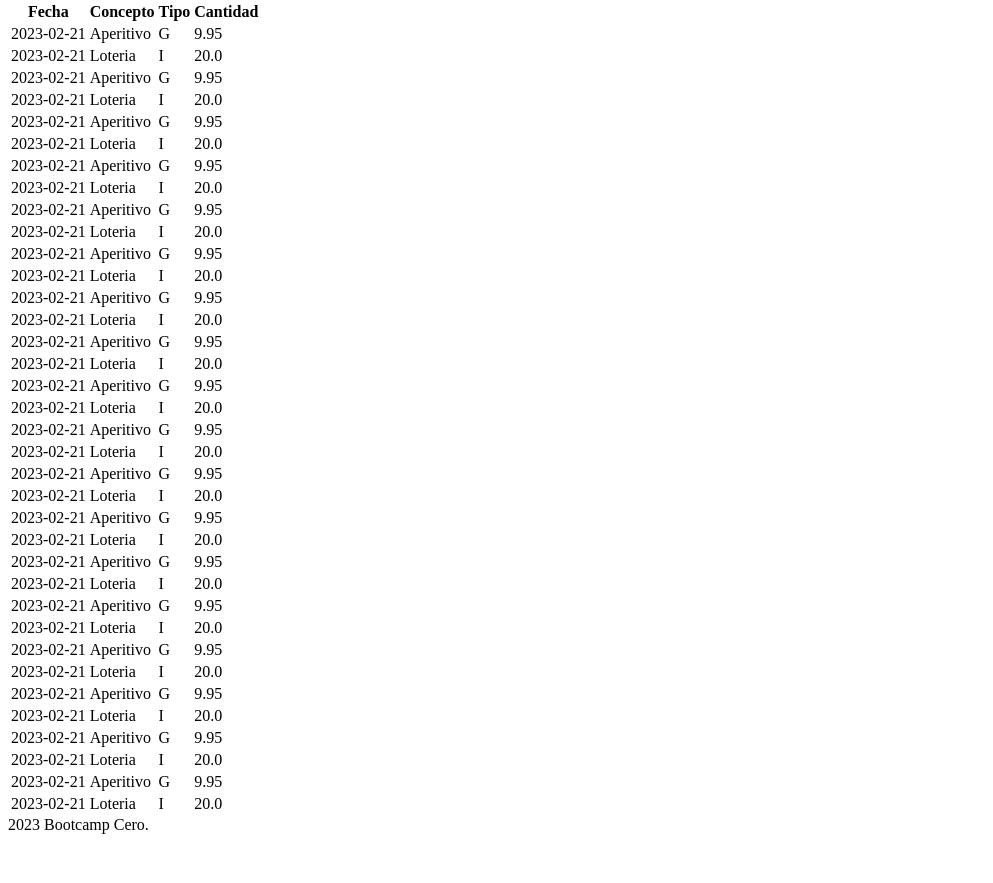
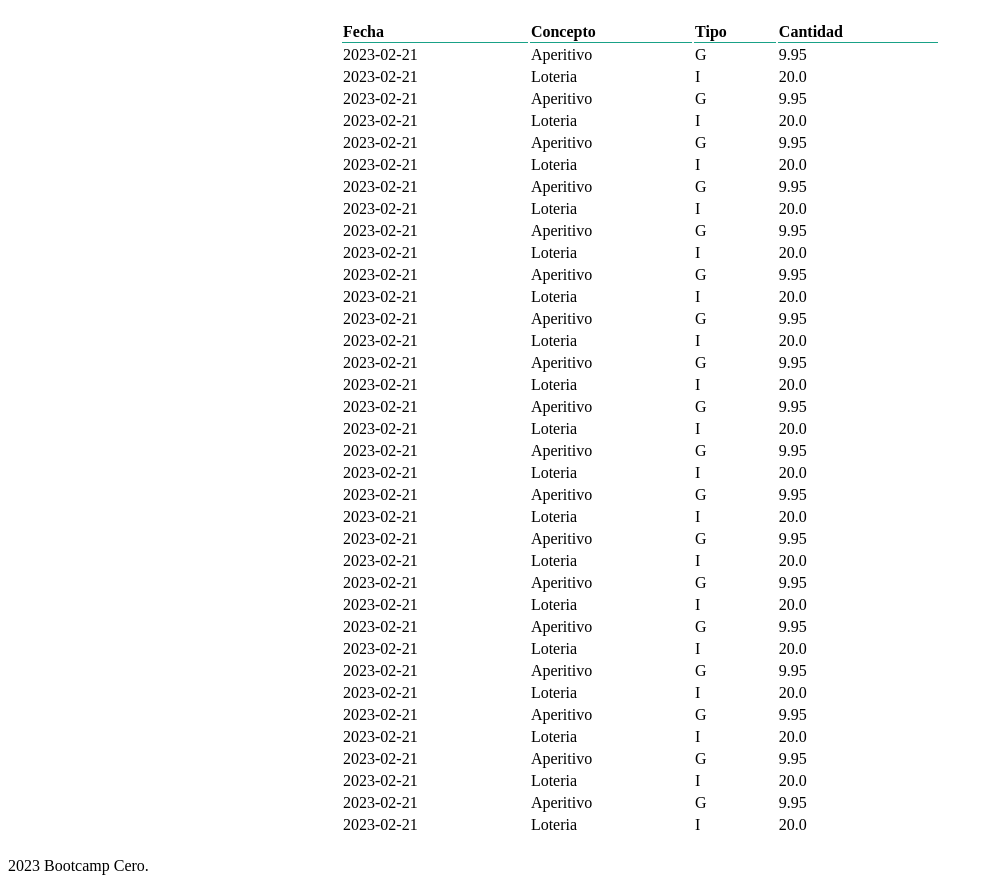
Before and after one commit to juliangordon88/Practicando-Git, a Flask app: page / in a window 1280 px wide. Shown: the part 83-966 px from the top of the page, without its empty margins (0-993 px from the left). Before the commit the page ends 917 px from the top, so only its background shows below. Run offline with Flask 2, Linux system fonts and the light colour scheme.

Commit message:
feat: estilos de la tabla

```diff
--- a/balance/static/css/styles.css
+++ b/balance/static/css/styles.css
@@ -14,3 +14,18 @@
   line-height: 25px;
   padding-left: 25px;
 }
+
+main {
+  max-width: 600px;
+  margin: auto;
+  padding: 20px;
+}
+
+table.paper {
+  width: 100%;
+}
+
+.titulo-tabla {
+  border-bottom: solid thin #19a187;
+  text-align: left;
+}
--- a/balance/templates/inicio.html
+++ b/balance/templates/inicio.html
@@ -18,12 +18,13 @@
     Inicio | Nuevo
   </nav>
 
-  <table class="lista">
+  <main>
+    <table class="paper">
       <tr>
-      <th>Fecha</th>
-      <th>Concepto</th>
-      <th>Tipo</th>
-      <th>Cantidad</th>
+        <th class="titulo-tabla">Fecha</th>
+        <th class="titulo-tabla">Concepto</th>
+        <th class="titulo-tabla">Tipo</th>
+        <th class="titulo-tabla">Cantidad</th>
       </tr>
       {% for m in movs %}
       <tr>
@@ -34,6 +35,7 @@
       </tr>
       {% endfor %}
     </table>
+  </main>
 
   <footer>2023 Bootcamp Cero.</footer>
 </body>
```
Lines whose indentation alone changed are shown as unchanged.
